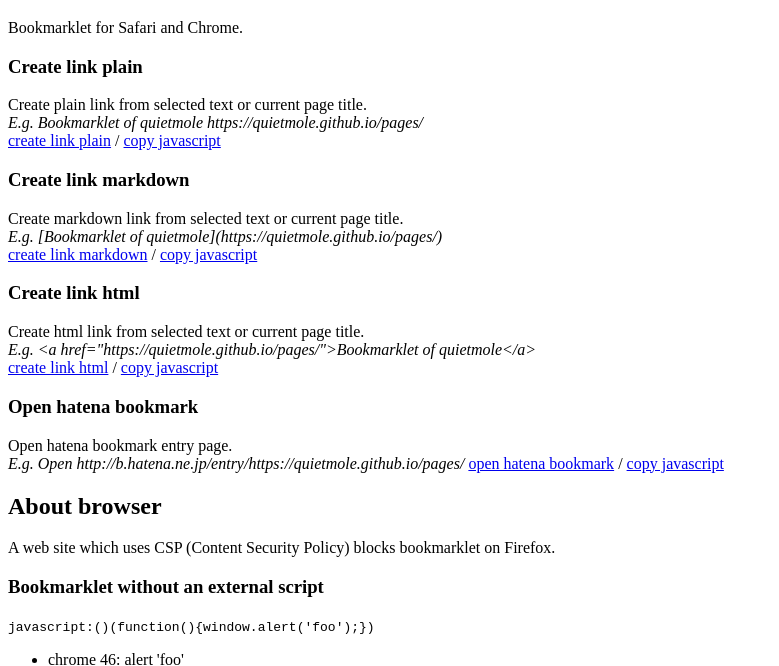
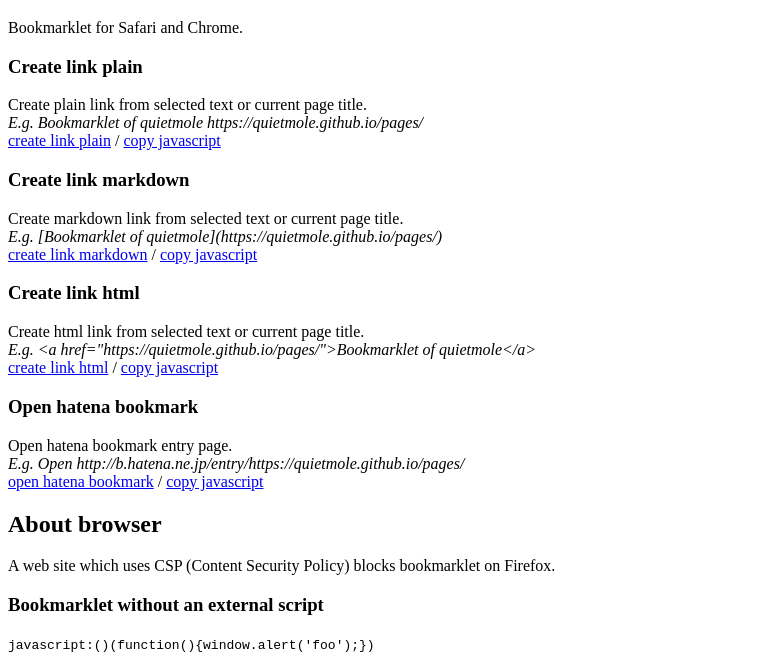
Before and after one commit to quietmole/pages, a website: page index.html in a window 1280 px wide. Shown: the part 61-727 px from the top of the page, without its empty margins (0-779 px from the left). Drawn offline with Linux system fonts and the light colour scheme.

Commit message:
chore(hatena): fix tweek

```diff
--- a/index.html
+++ b/index.html
@@ -36,7 +36,7 @@ Create html link from selected text or current page title.<br />
 <h3>Open hatena bookmark</h3>
 
 Open hatena bookmark entry page.<br />
-<em>E.g. Open http://b.hatena.ne.jp/entry/https://quietmole.github.io/pages/</em>
+<em>E.g. Open http://b.hatena.ne.jp/entry/https://quietmole.github.io/pages/</em><br />
 
 <a href="javascript:void%20function(){function%20n(){for(var%20n=document.getElementsByTagName(%22link%22),e=n.length,o=0;e%3Eo;o++)if(n[o].rel%26%26%22canonical%22===n[o].rel.toLowerCase())return%20n[o].href;return%20null}var%20e=n()||location.href,o=%22http://b.hatena.ne.jp/entry/%22+e.replace(/%23/g,%22%2523%22);window.confirm(%22Open%20hatena%20bookmark%20page%3F%20%22+o)%26%26window.open(o,null)}();">open hatena bookmark</a> / <a href="javascript:void%20function(){window.prompt(%22built%20javascript%22,%22javascript:void%2520function(){function%2520n(){for(var%2520n=document.getElementsByTagName(%2522link%2522),e=n.length,o=0;e%253Eo;o++)if(n[o].rel%2526%2526%2522canonical%2522===n[o].rel.toLowerCase())return%2520n[o].href;return%2520null}var%2520e=n()||location.href,o=%2522http://b.hatena.ne.jp/entry/%2522+e.replace(/%2523/g,%2522%252523%2522);window.confirm(%2522Open%2520hatena%2520bookmark%2520page%253F%2520%2522+o)%2526%2526window.open(o,null)}();%22)}();">copy javascript</a>
 
```
Also changed, not shown: template/index.html (+1 -1 lines).
